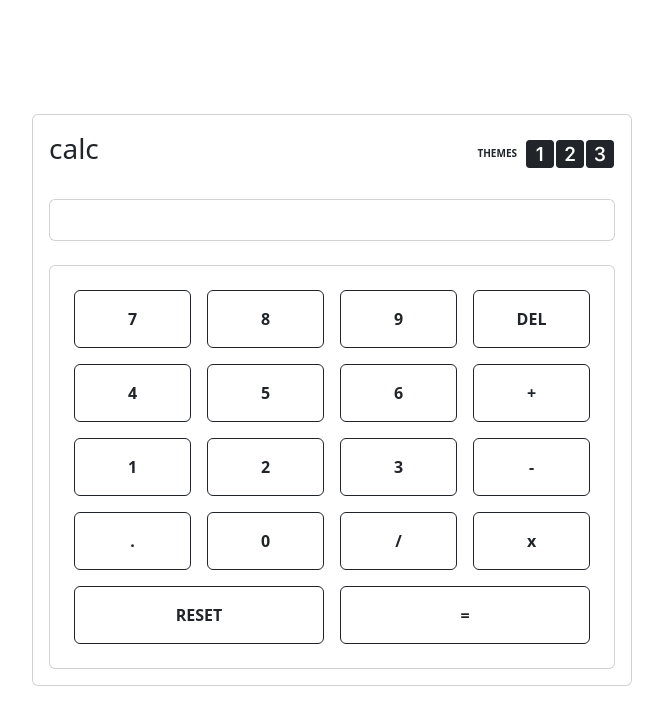
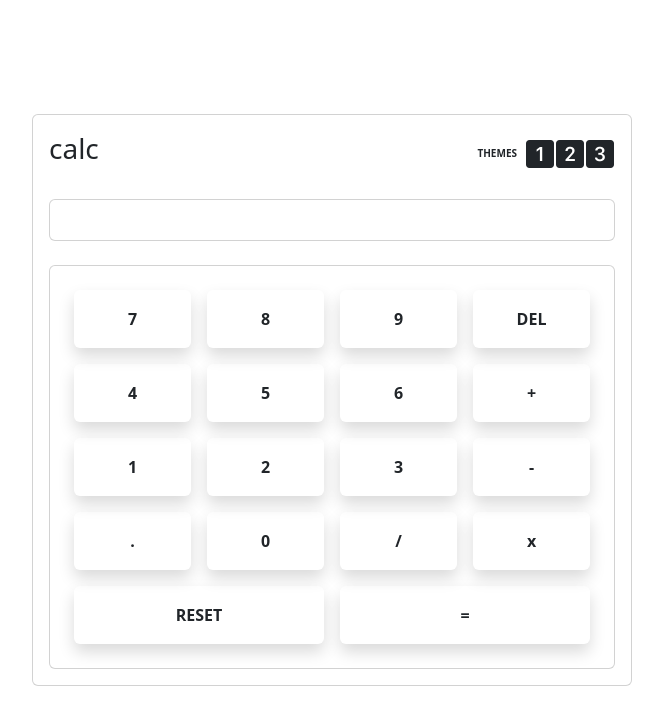
Before and after one commit to abdalsimam1-sketch/calculator, a React (Vite) app: page / in a window 1280 px wide. Shown: the top 724 px of the page, without its empty margins (308-971 px from the left). Built offline with nearby package versions, Linux system fonts and the light colour scheme.

Commit message:
fix : stop calculate if theres no number or when theres only one number

```diff
--- a/src/pages/Home.tsx
+++ b/src/pages/Home.tsx
@@ -81,7 +81,7 @@ export const Home = () => {
         </section>
         <section className="input-section card p-3 d-flex">
           <h1 className="align-self-end">
-            {first}
+            {first.toLocaleString()}
             {operator}
             {second}
           </h1>
@@ -91,7 +91,7 @@ export const Home = () => {
             {keys.map((button) => (
               <div className="col-3" key={button.key}>
                 <button
-                  className="btn btn-outline-dark mx-auto w-100 p-3 fw-bold text-nowrap"
+                  className="btn  mx-auto w-100 p-3 fw-bold text-nowrap shadow"
                   onClick={() => {
                     display(button.value, button.type);
                     del(button.type, button.value);
@@ -104,12 +104,14 @@ export const Home = () => {
             {bottomKeys.map((item) => (
               <div className="col-6" key={item.key}>
                 <button
-                  className="w-100 btn btn-outline-dark p-3 fw-bold"
+                  className="w-100 btn  p-3 fw-bold shadow"
                   onClick={() => {
                     reset(item.type, item.value);
-                    if (item.type === "action" && item.value === "=") {
-                      const answer = calculate(first, operator, second);
-                      setFirst(String(answer));
+                    if (first.length > 0 && operator.length > 0) {
+                      if (item.type === "action" && item.value === "=") {
+                        const answer = calculate(first, operator, second);
+                        setFirst(String(answer));
+                      }
                     }
                   }}
                 >
```
